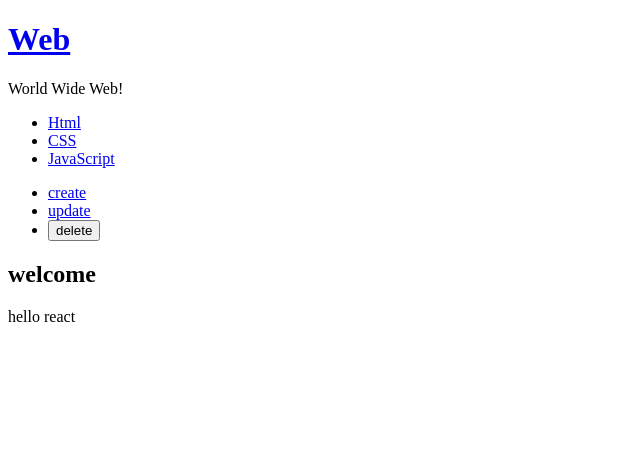
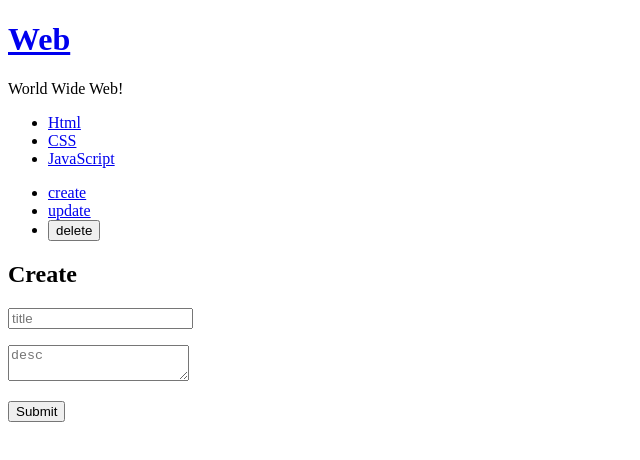
Before and after one commit to kjsu/cra-study, a React (Create React App) app: page / in a window 1280 px wide. Shown: the top 460 px of the page, without its empty margins (0-640 px from the left). Built offline with nearby package versions, Linux system fonts and the light colour scheme.

Commit message:
article 분기처리, createContent 컴포넌트 추가

```diff
--- a/src/App.js
+++ b/src/App.js
@@ -3,12 +3,13 @@ import Subject from './components/Subject'
 import Control from './components/Control'
 import Toc from './components/Toc'
 import ReadContent from './components/ReadContent'
+import CreateContent from './components/CreateContent'
 
 class App extends Component {
   constructor(props){
     super(props);
     this.state = {
-      mode:'welcome',
+      mode:'create',
       selected_content_id:2,
       subject:{title:"Web", sub:"World Wide Web!"},
       welcome:{title:'welcome', desc:'hello react'},
@@ -21,11 +22,12 @@ class App extends Component {
   }
 
   render() {
-    var _title, _desc = null;
+    var _title, _desc, _article = null;
 
     if (this.state.mode === 'welcome'){
       _title = this.state.welcome.title;
       _desc = this.state.welcome.desc;
+      _article = <ReadContent title={_title} desc={_desc}></ReadContent>
     } else if (this.state.mode === 'read'){
       var i = 0;
       while(i < this.state.contents.length){
@@ -37,6 +39,9 @@ class App extends Component {
         }
         i = i + 1;
       }
+      _article = <ReadContent title={_title} desc={_desc}></ReadContent>
+    } else if (this.state.mode === 'create'){
+      _article = <CreateContent title={_title} desc={_desc}></CreateContent>
     }
 
     return (
@@ -62,7 +67,7 @@ class App extends Component {
             mode:mode
           })
         }.bind(this)}></Control>
-        <ReadContent title={_title} desc={_desc}></ReadContent>
+        {_article}
       </div>
     );
   }
--- /dev/null
+++ b/src/components/CreateContent.js
@@ -0,0 +1,22 @@
+import React, { Component } from 'react';
+
+class CreateContent extends Component {
+    render() {
+        return (
+            <article>
+                <h2>Create</h2>
+                <form action='/create_process' method='post'
+                onSubmit={function(e){
+                    e.preventDefault();
+                    alert('submit in');
+                }.bind(this)}>
+                    <p><input type='text' name='title' placeholder='title'></input></p>
+                    <p><textarea name='desc' placeholder='desc'></textarea></p>
+                    <p><input type='submit'></input></p>
+                </form>
+            </article>
+        );
+    }
+}
+
+export default CreateContent;
```
